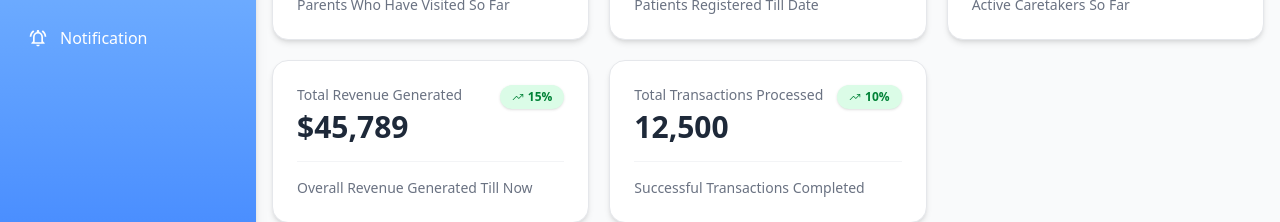
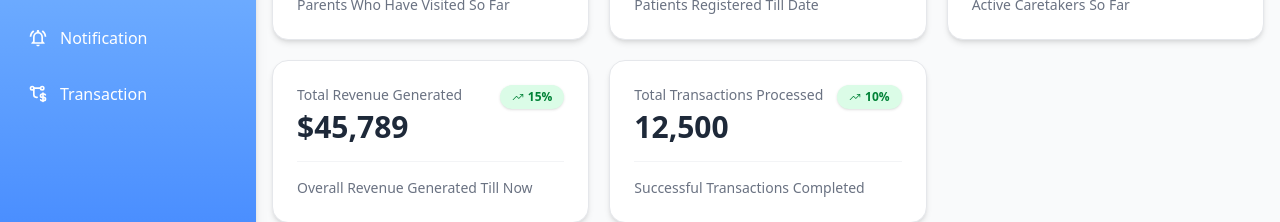
Before and after one commit to Abhinandan-2712/Medi-pillpal-Admin, a Next.js app: page /dashboard in a window 1280 px wide. Shown: the part 227-449 px from the top of the page. Built offline with nearby package versions, Linux system fonts and the light colour scheme.

Commit message:
transaction

```diff
--- a/src/components/Sidebar.js
+++ b/src/components/Sidebar.js
@@ -17,7 +17,7 @@ export default function Sidebar() {
     { href: "/dashboard", label: "Dashboard", icon: Home },
     { href: "/users", label: "User Management", icon: Users },
     { href: "/notification", label: "Notification", icon: MdOutlineNotificationsActive },
-    // { href: "/transaction", label: "Transaction", icon: TbTransactionDollar },
+    { href: "/transaction", label: "Transaction", icon: TbTransactionDollar },
     // { href: "/settings", label: "Settings", icon: Settings },
   ];
 
```
